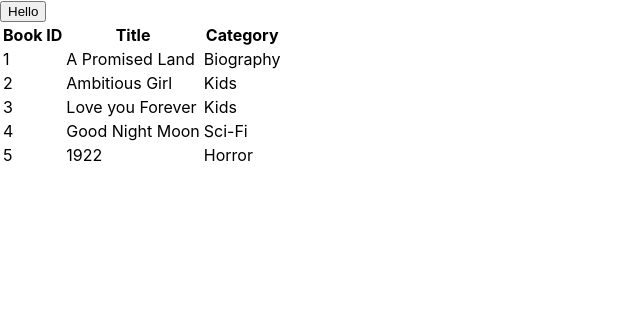
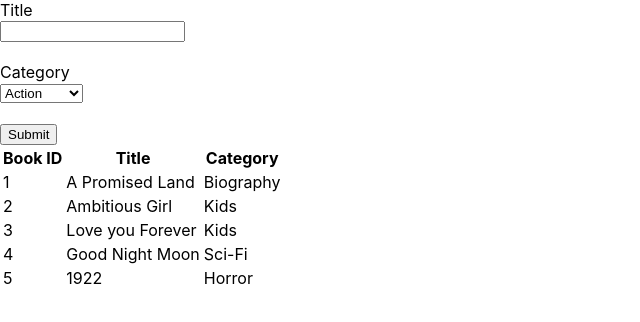
Before and after one commit to MarilenaRoque/magic-books, a React (Create React App) app: page / in a window 1280 px wide. Shown: the top 322 px of the page, without its empty margins (0-640 px from the left). Built offline with nearby package versions, Linux system fonts and the light colour scheme.

Commit message:
Build BookForm
- Set categories
- Build select box for category and input text for title

```diff
--- a/src/App.js
+++ b/src/App.js
@@ -4,8 +4,8 @@ import BooksList from './components/BooksList';
 function App() {
   return (
     <div>
+      <BooksForm />
       <BooksList />
-      <BooksForm />
     </div>
   );
 }
--- a/src/components/BooksForm.js
+++ b/src/components/BooksForm.js
@@ -1,7 +1,31 @@
 import React from 'react';
+
+const categories = ['Action', 'Biography', 'History', 'Horror', 'Kids', 'Learning', 'Sci-Fi'];
 
 export default function BooksForm() {
   return (
-    <div />
+    <form>
+      <label htmlFor="title">
+        Title
+        {' '}
+        <br />
+        <input type="text" name="title" />
+        <br />
+      </label>
+      <br />
+      <label htmlFor="categories">
+        Category
+        {' '}
+        <br />
+        <select name="categories" id="categories">
+          {categories.map(item => <option key={item} value={item}>{item}</option>)}
+        </select>
+        <br />
+      </label>
+      <br />
+      <button type="button" className="add-book">
+        Submit
+      </button>
+    </form>
   );
 }
--- a/src/components/BooksList.js
+++ b/src/components/BooksList.js
@@ -1,17 +1,11 @@
 import React from 'react';
 import { connect } from 'react-redux';
 import PropTypes from 'prop-types';
-import store from '../store';
 import Book from './Book';
-
-const removeBookX = () => {
-  store.dispatch({ type: 'REMOVE_BOOK', payload: { id: 1 } });
-};
 
 function BooksList({ bookList }) {
   return (
     <>
-      <button type="button" onClick={removeBookX}>Hello</button>
       <table>
         <thead>
           <tr>
```
Also changed, not shown: 1 other file (tests, documents, lock files or other folders).
